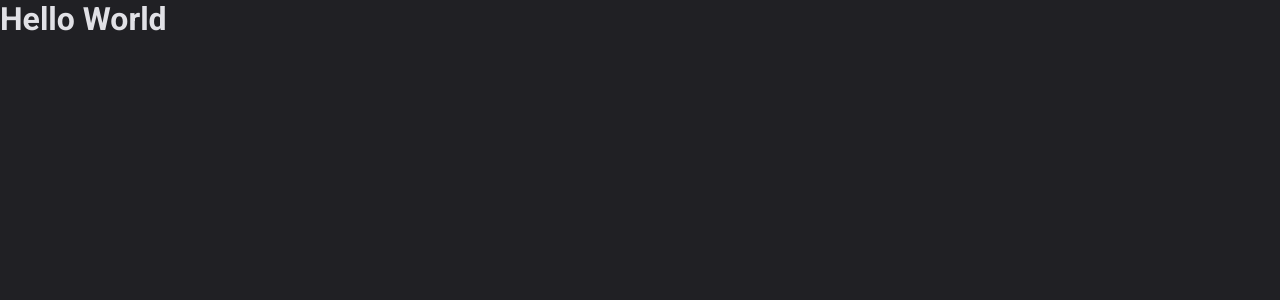
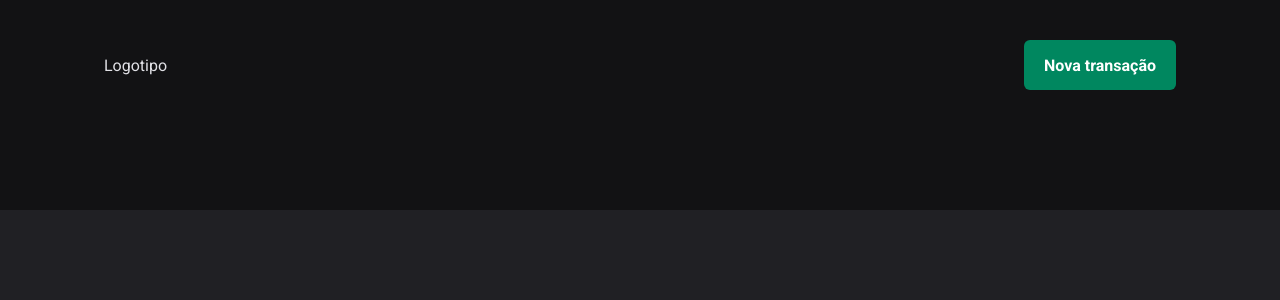
Before and after one commit to lidianerfaria/dt-money, a React (Vite) app: page / in a window 1280 px wide. Shown: the top 300 px of the page. Built offline with nearby package versions, Linux system fonts and the light colour scheme.

Commit message:
style: create header component

```diff
--- a/src/App.tsx
+++ b/src/App.tsx
@@ -2,12 +2,13 @@
 import { ThemeProvider } from 'styled-components';
 import { defaultTheme } from './styles/themes/default';
 import { GlobalStyle } from './styles/global';
+import { Transactions } from './pages/Transactions';
 
 function App() {
   return (
     <ThemeProvider theme={defaultTheme}>
       <GlobalStyle />
-      <h1>Hello World</h1>
+      <Transactions />
     </ThemeProvider>
   );
 }
--- /dev/null
+++ b/src/components/Header/index.tsx
@@ -0,0 +1,13 @@
+import { HeaderContainer, HeaderContent, NewTransactionButton } from './styles';
+
+export const Header = () => {
+  return (
+    <HeaderContainer>
+      <HeaderContent>
+        <p>Logotipo</p>
+
+        <NewTransactionButton>Nova transação</NewTransactionButton>
+      </HeaderContent>
+    </HeaderContainer>
+  );
+};
--- /dev/null
+++ b/src/components/Header/styles.ts
@@ -0,0 +1,32 @@
+import styled from 'styled-components';
+
+export const HeaderContainer = styled.header`
+  background: ${(props) => props.theme['gray-900']};
+  padding: 2.5rem 0 7.5rem;
+`;
+
+export const HeaderContent = styled.div`
+  align-items: center;
+  display: flex;
+  justify-content: space-between;
+  margin: 0 auto;
+  max-width: 1120px;
+  padding: 0 1.5rem;
+  width: 100%;
+`;
+
+export const NewTransactionButton = styled.button`
+  background: ${(props) => props.theme['green-500']};
+  border: 0;
+  border-radius: 6px;
+  color: ${(props) => props.theme['white']};
+  cursor: pointer;
+  font-weight: bold;
+  height: 50px;
+  padding: 0 1.25rem;
+
+  &:hover {
+    background: ${(props) => props.theme['green-700']};
+    transition: background-color 0.2s;
+  }
+`;
--- /dev/null
+++ b/src/pages/Transactions/index.tsx
@@ -0,0 +1,5 @@
+import { Header } from '../../components/Header';
+
+export const Transactions = () => {
+  return <Header />;
+};
```
Also changed, not shown: src/pages/Transactions/styles.ts (added).
